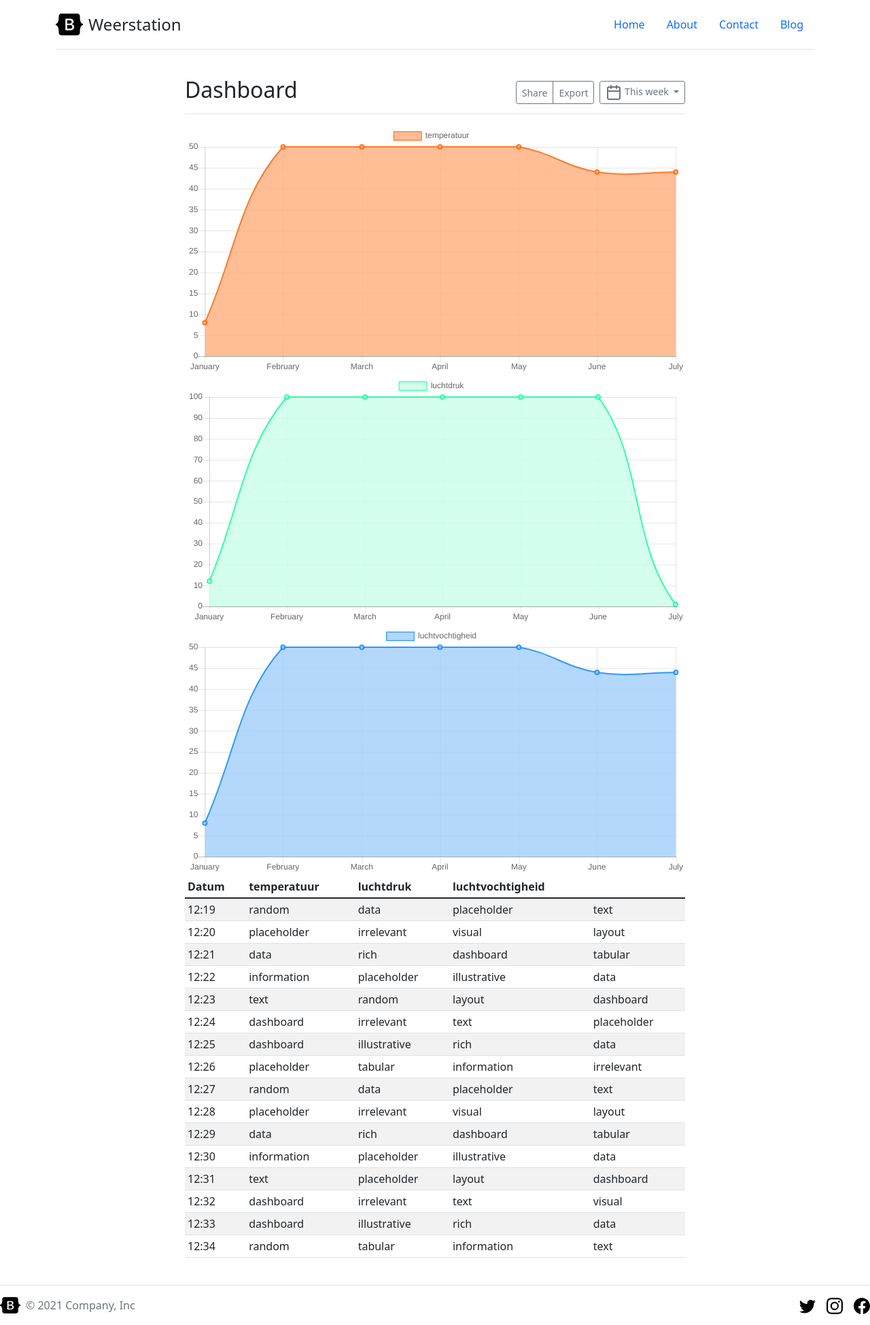
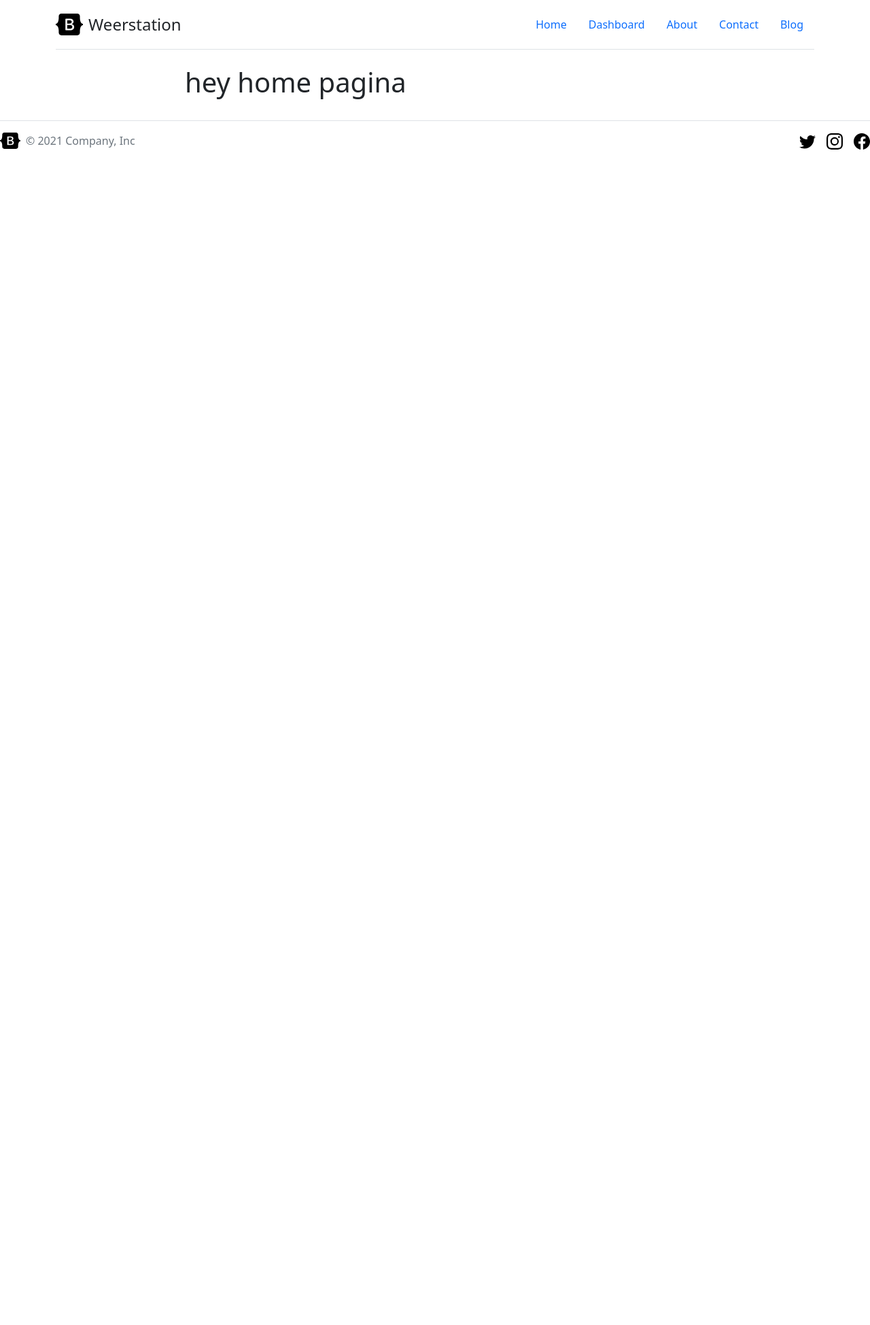
Before and after one commit to SmeetsSimon/Weerstation_gip, a Django app: page / in a window 1280 px wide. Shown: the whole page at 68% size. After the commit the page ends 220 px from the top, so only its background shows below. Run offline with Django 4.2, Linux system fonts and the light colour scheme; data comes from the database, SQL or seed files in the repository; some libraries are stand-ins or nearby versions.

Commit message:
3/05/2022

```diff
--- a/Weerstation/templates/base.html
+++ b/Weerstation/templates/base.html
@@ -37,7 +37,7 @@
         <div class="row">
 
             <main class="col-sm-8 offset-sm-2">
-                {% block content %}
+                {% block content%}
                 {% endblock %}
             </main>
         </div>
--- a/Weerstation/templates/contact.html
+++ b/Weerstation/templates/contact.html
@@ -2,7 +2,7 @@
 
 {% block title %}Home{% endblock %}
 
-{% block content %}
+{% block content%}
 <h1>
     Contact
 </h1>
--- a/Weerstation/templates/index.html
+++ b/Weerstation/templates/index.html
@@ -4,186 +4,7 @@
 {% block title %}Home{% endblock %}
 
 {% block content %}
-<div class="d-flex justify-content-between flex-wrap flex-md-nowrap align-items-center pt-3 pb-2 mb-3 border-bottom">
-    <h1 class="h2">Dashboard</h1>
-    <div class="btn-toolbar mb-2 mb-md-0">
-      <div class="btn-group me-2">
-        <button type="button" class="btn btn-sm btn-outline-secondary">Share</button>
-        <button type="button" class="btn btn-sm btn-outline-secondary">Export</button>
-      </div>
-      <button type="button" class="btn btn-sm btn-outline-secondary dropdown-toggle">
-        <svg xmlns="http://www.w3.org/2000/svg" width="24" height="24" viewBox="0 0 24 24" fill="none" stroke="currentColor" stroke-width="2" stroke-linecap="round" stroke-linejoin="round" class="feather feather-calendar" aria-hidden="true"><rect x="3" y="4" width="18" height="18" rx="2" ry="2"></rect><line x1="16" y1="2" x2="16" y2="6"></line><line x1="8" y1="2" x2="8" y2="6"></line><line x1="3" y1="10" x2="21" y2="10"></line></svg>
-        This week
-      </button>
-    </div>
-  </div>
-
-
-<!-- <canvas class="my-4 w-100 chartjs-render-monitor" id="myChart" width="837" height="352" style="display: block; height: 282px; width: 670px;"></canvas> -->
-<canvas id="lineCharttemp"></canvas>
-<canvas id="lineChartdruk"></canvas>
-<canvas id="lineChartvocht"></canvas>
-
-
-<div class="table-responsive">
-    <table class="table table-striped table-sm">
-        <thead>
-        <tr>
-            <th scope="col">Datum</th>
-            <th scope="col">temperatuur</th>
-            <th scope="col">luchtdruk</th>
-            <th scope="col">luchtvochtigheid</th>
-
-        </tr>
-        </thead>
-        <tbody>
-        <tr>
-            <td>12:19</td>
-            <td>random</td>
-            <td>data</td>
-            <td>placeholder</td>
-            <td>text</td>
-        </tr>
-        <tr>
-            <td>12:20</td>
-            <td>placeholder</td>
-            <td>irrelevant</td>
-            <td>visual</td>
-            <td>layout</td>
-        </tr>
-        <tr>
-            <td>12:21</td>
-            <td>data</td>
-            <td>rich</td>
-            <td>dashboard</td>
-            <td>tabular</td>
-        </tr>
-        <tr>
-            <td>12:22</td>
-            <td>information</td>
-            <td>placeholder</td>
-            <td>illustrative</td>
-            <td>data</td>
-        </tr>
-        <tr>
-            <td>12:23</td>
-            <td>text</td>
-            <td>random</td>
-            <td>layout</td>
-            <td>dashboard</td>
-        </tr>
-        <tr>
-            <td>12:24</td>
-            <td>dashboard</td>
-            <td>irrelevant</td>
-            <td>text</td>
-            <td>placeholder</td>
-        </tr>
-        <tr>
-            <td>12:25</td>
-            <td>dashboard</td>
-            <td>illustrative</td>
-            <td>rich</td>
-            <td>data</td>
-        </tr>
-        <tr>
-            <td>12:26</td>
-            <td>placeholder</td>
-            <td>tabular</td>
-            <td>information</td>
-            <td>irrelevant</td>
-        </tr>
-        <tr>
-            <td>12:27</td>
-            <td>random</td>
-            <td>data</td>
-            <td>placeholder</td>
-            <td>text</td>
-        </tr>
-        <tr>
-            <td>12:28</td>
-            <td>placeholder</td>
-            <td>irrelevant</td>
-            <td>visual</td>
-            <td>layout</td>
-        </tr>
-        <tr>
-            <td>12:29</td>
-            <td>data</td>
-            <td>rich</td>
-            <td>dashboard</td>
-            <td>tabular</td>
-        </tr>
-        <tr>
-            <td>12:30</td>
-            <td>information</td>
-            <td>placeholder</td>
-            <td>illustrative</td>
-            <td>data</td>
-        </tr>
-        <tr>
-            <td>12:31</td>
-            <td>text</td>
-            <td>placeholder</td>
-            <td>layout</td>
-            <td>dashboard</td>
-        </tr>
-        <tr>
-            <td>12:32</td>
-            <td>dashboard</td>
-            <td>irrelevant</td>
-            <td>text</td>
-            <td>visual</td>
-        </tr>
-        <tr>
-            <td>12:33</td>
-            <td>dashboard</td>
-            <td>illustrative</td>
-            <td>rich</td>
-            <td>data</td>
-        </tr>
-        <tr>
-            <td>12:34</td>
-            <td>random</td>
-            <td>tabular</td>
-            <td>information</td>
-            <td>text</td>
-        </tr>
-        </tbody>
-    </table>
-    </div>
-</div>
-
-
-
+<h1>
+    hey home pagina
+</h1>
 {% endblock %}
-
-
-
-{% block extrajs %}
-<script>
-    console.log("Testje");
-    var temperatuur = [
-    {% for o in objs %}
-     {{ o.temperatuur }},
-    {% endfor %}
-    ];
-
-    var luchtdruk = [
-    {% for o in objs %}
-     {{ o.luchtdruk }},
-    {% endfor %}
-    ];
-
-    var luchtvochtigheid = [
-    {% for o in objs %}
-     {{ o.luchtvochtigheid }},
-    {% endfor %}
-    ];
-</script>
-
-    <script src="{% static 'grafiektemp.js' %}"></script>
-    <script src="{% static 'grafiekdruk.js' %}"></script>
-    <script src="{% static 'grafiekvocht.js' %}"></script>
-
-{% endblock %}
--- a/Weerstation/templates/navbar.html
+++ b/Weerstation/templates/navbar.html
@@ -40,6 +40,7 @@
 
         <ul class="nav nav-pills">
           <li class="nav-item"><a href="{% url 'index' %}" class="nav-link {% if request.path == index_url %}active{% endif %}" aria-current="page">Home</a></li>
+          <li class="nav-item"><a href="{% url 'dashboard' %}" class="nav-link {% if request.path == index_url %}active{% endif %}" aria-current="page">Dashboard</a></li>
           <li class="nav-item"><a href="{% url 'about' %}" class="nav-link {% if request.path == index_url %}active{% endif %}">About</a></li>
           <li class="nav-item"><a href="{% url 'contact' %}" class="nav-link {% if request.path == index_url %}active{% endif %}">Contact</a></li>
           <li class="nav-item"><a href="https://smeetssimon.github.io/" class="nav-link {% if request.path == index_url %}active{% endif %}">Blog</a></li>
--- a/Weerstation/urls.py
+++ b/Weerstation/urls.py
@@ -23,7 +23,9 @@ from weerdata.views import stuurdata
 urlpatterns = [
     path('admin/', admin.site.urls),
     path('', views.index, name = 'index'),
+    path('dashboard', views.dashboard, name = 'dashboard'),
     path('about', views.about, name = 'about'),
     path('contact', views.contact, name = 'contact'),
     path('stuurdata', stuurdata, name = 'stuurdata'),
+
 ]
--- a/Weerstation/views.py
+++ b/Weerstation/views.py
@@ -7,6 +7,8 @@ def index(request):
     print("objs", objs)
     return render(request, "index.html", {"objs": objs})
 
+def dashboard(request):
+    return render(request, "dashboard.html")
 
 def about(request):
     return render(request, "about.html")
```
Also changed, not shown: Weerstation/templates/dashboard.html (added, +13 -0 lines).
